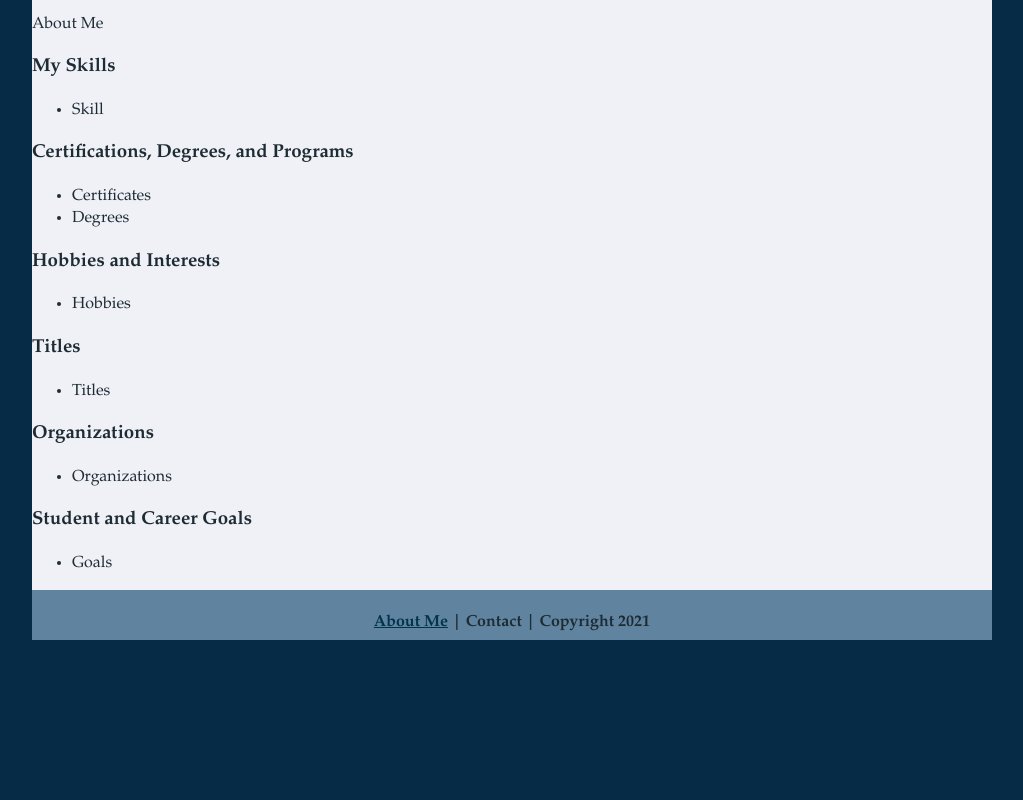
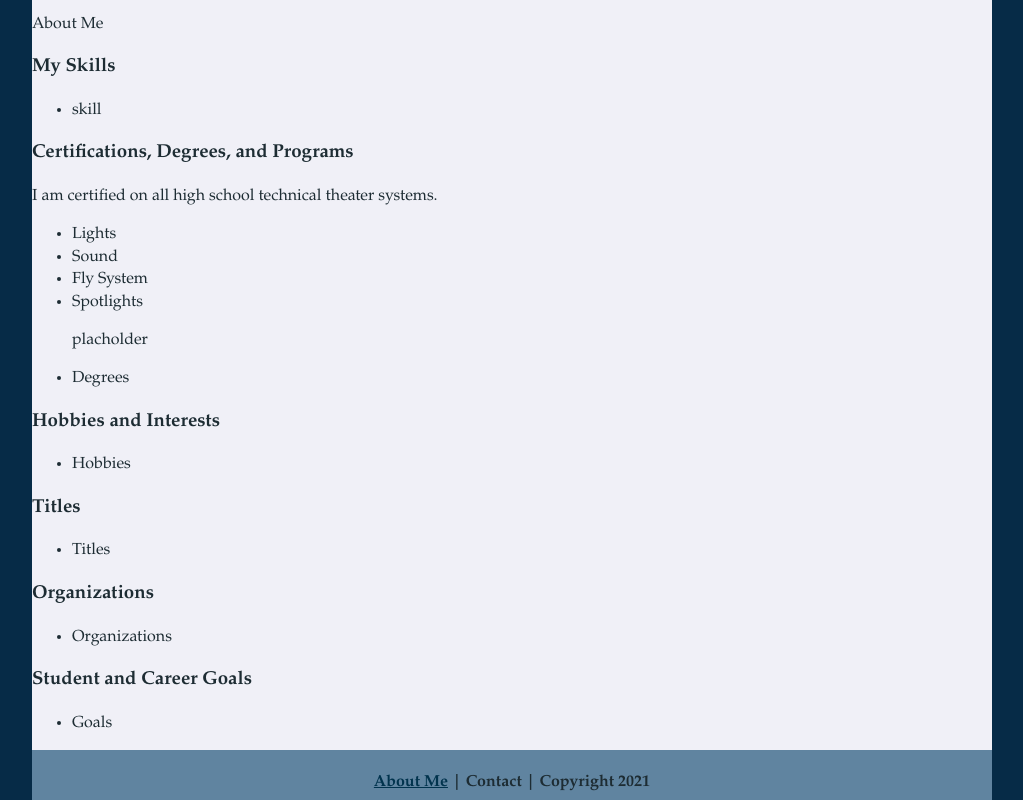
Before and after one commit to 96470/ECS-Portfolito, a plain HTML site: page aboutme.html in a window 1280 px wide. Shown: the part 143-943 px from the top of the page, without its empty margins (128-1151 px from the left). Before the commit the page ends 800 px from the top, so only its background shows below. Drawn offline with Linux system fonts and the light colour scheme.

Commit message:
Update aboutme.html

```diff
--- a/aboutme.html
+++ b/aboutme.html
@@ -19,11 +19,16 @@
 	  <p>About Me</p>
 <h3>My Skills</h3>
 <ul>
-<li>Skill</li>
+<li>skill</li>
 </ul>
 <h3>Certifications, Degrees, and Programs</h3>
+<p>I am certified on all high school technical theater systems.</p>
 <ul>
-<li>Certificates</li>
+<li>Lights</li>
+<li>Sound</li>
+<li>Fly System</li>
+<li>Spotlights</li>
+<p>placholder</p>
 <li>Degrees</li>
 </ul>
 <h3>Hobbies and Interests</h3>
```
